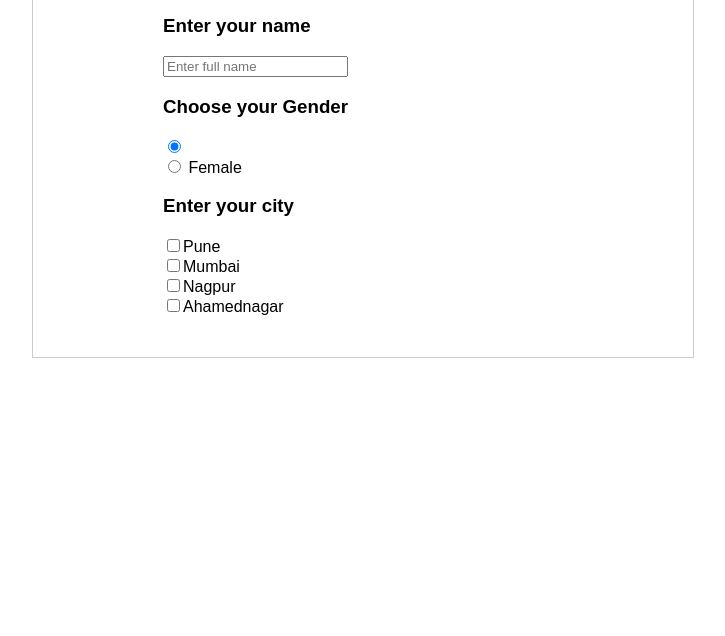
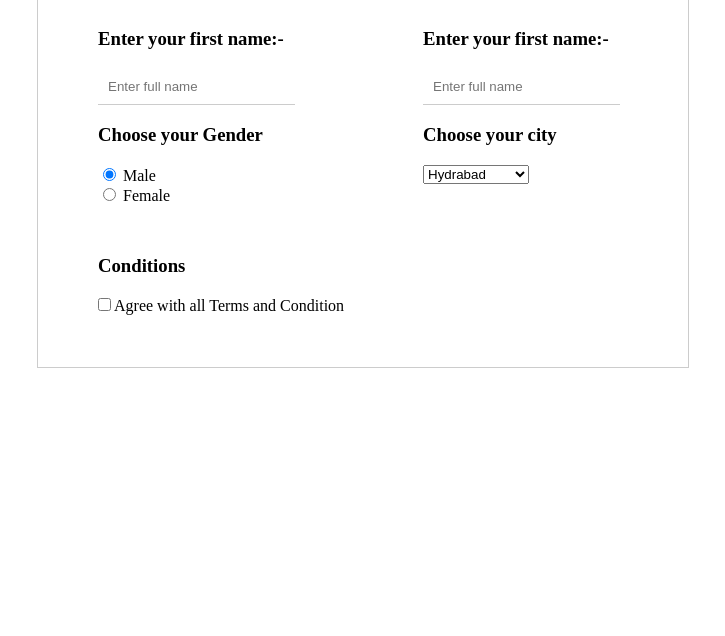
Before and after one commit to chandrajyoti123/city-star-map, a React app: page /login in a window 1280 px wide. Shown: the part 164-800 px from the top of the page, without its empty margins (277-1002 px from the left). Built offline with nearby package versions, Linux system fonts and the light colour scheme.

Commit message:
dropdoun menu added adnd some modifications in login page

```diff
--- a/src/views/Login/Login.css
+++ b/src/views/Login/Login.css
@@ -2,9 +2,10 @@
     height: 500px;
     width: 650px;
     border: 1px  solid #ccc;
-    padding: 5px;
+    /* padding:0 100px; */
     display: block;
     margin: 10px auto;
+    margin-top: 30px;
     /* background-image: url('https://encrypted-tbn0.gstatic.com/images?q=tbn:ANd9GcSJiP0E-5ecKYRTXBY02xrnKtgcHoCN2a6umw&usqp=CAU');
     background-repeat: no-repeat;
     background-position: center;
@@ -14,12 +15,12 @@
 }
 .form-cont{
     /* border: 1px solid #ccc; */
-    padding: 2px;
+    /* padding: 2px;
     text-align: start;
     width: 400px;
     display: block;
     margin: 5px auto;
-    font-family: sans-serif;
+    font-family: sans-serif; */
 }
 .heading{
     text-align: center;
@@ -27,3 +28,25 @@
     color: black;
     font-family: sans-serif;
 }
+.input-box{
+    border: none;
+    border-bottom: 0.5px solid #ccc;
+    padding: 10px;
+
+}
+.d-flex{
+    display: flex;
+    justify-content:space-between ;
+}
+.common-width{
+    width: 50%;
+    padding-left: 60px;
+
+}
+.condition-hea{
+    margin-top: 50px;
+    margin-left: 60px;
+}
+.condition{
+    margin-left: 60px;
+}
--- a/src/views/Login/Login.js
+++ b/src/views/Login/Login.js
@@ -3,21 +3,23 @@ import './Login.css';
 function Login() {
     const [fullName, setFullName] = useState('')
     const [gender, setGender] = useState('male')
-    const [city, setCity] = useState([]);
+    const [condition, setCondition] = useState([]);
+    const [ city, setCity] =useState ('pune');
+
 
     useEffect(() => {
-        console.log(city);
-    }, [city]);
+        console.log(condition);
+    }, [condition]);
 
     const handlecheck = (e) => {
         if (e.target.checked) {
-            setCity([...city, e.target.value]);
+            setCondition([...condition, e.target.value]);
 
         }
         else {
-            const indexToBeDeleted = city.indexOf(e.target.value);
-            city.splice(indexToBeDeleted, 1);
-            setCity([...city]);
+            const indexToBeDeleted = condition.indexOf(e.target.value);
+            condition.splice(indexToBeDeleted, 1);
+            setCondition([...condition]);
 
         }
     }
@@ -28,13 +30,29 @@ function Login() {
                 <h2 className="heading">Login</h2>
                 <div className="form-cont">
                     <form>
-                        <h3>Enter your name</h3>
+                        <div className="d-flex">
+                            <div className="common-width">
+                                <h3>Enter your first name:-</h3>
                                 <input type="text"
                                     placeholder="Enter full name"
                                     onChange={(e) => {
                                         setFullName(e.target.value)
-                            }} />
+                                    }} className="input-box" />
+                            </div>
+
+                            <div  className="common-width">
+                                <h3>Enter your first name:-</h3>
+                                <input type="text"
+                                    placeholder="Enter full name"
+                                    onChange={(e) => {
+                                        setFullName(e.target.value)
+                                    }} className="input-box" />
+                            </div>
+                        </div>
+                        <div className="d-flex">
+                            <div  className="common-width">
                                 <h3>Choose your Gender</h3>
+
                                 <input
                                     type="radio"
                                     name="gender"
@@ -44,7 +62,7 @@ function Login() {
 
                                     }}
                                     checked={gender === "male"}
-                        />
+                                /> Male
                                 <br />
                                 <input
                                     type="radio"
@@ -57,30 +75,29 @@ function Login() {
                                     }}
                                     checked={gender === "female"}
                                 /> Female
-                        <h3>Enter your city</h3>
+                            </div>
+                            <div  className="common-width">
+                                <h3 className="text-start">Choose your city</h3>
+                                    <select value={city}
+                                    onChange={(e) => {
+                                        setCity (e.target.value)
+                                    }}>
+                                        <option value="Hydrabad">Hydrabad</option>
+                                        <option value="Mumbai">Mumbai</option>
+                                        <option value="Gujarat">Gujarat</option>
+                                        <option value="Nagpur">Nagpur</option>
+                                        <option value="Ahmednagar">Ahamednagar</option>
+                                        </select>
+                            </div>
+                        </div>
+                        <h3 className="condition-hea">Conditions</h3>
                         <input
                             type="checkbox"
-                            value="pune"
+                            value="condition 1"
                             onChange={handlecheck}
-                        />Pune  <br />
+                        className="condition" />Agree with all Terms and Condition <br />
 
-                        <input
-                            type="checkbox"
-                            value="Mumbai"
-                            onChange={handlecheck}
-                        />Mumbai <br />
 
-                        <input
-                            type="checkbox"
-                            value="Nagpur"
-                            onChange={handlecheck}
-                        />Nagpur <br />
-
-                        <input
-                            type="checkbox"
-                            value="Ahamednagar"
-                            onChange={handlecheck}
-                        />Ahamednagar <br />
 
 
                     </form>
```
Lines whose indentation alone changed are shown as unchanged.
